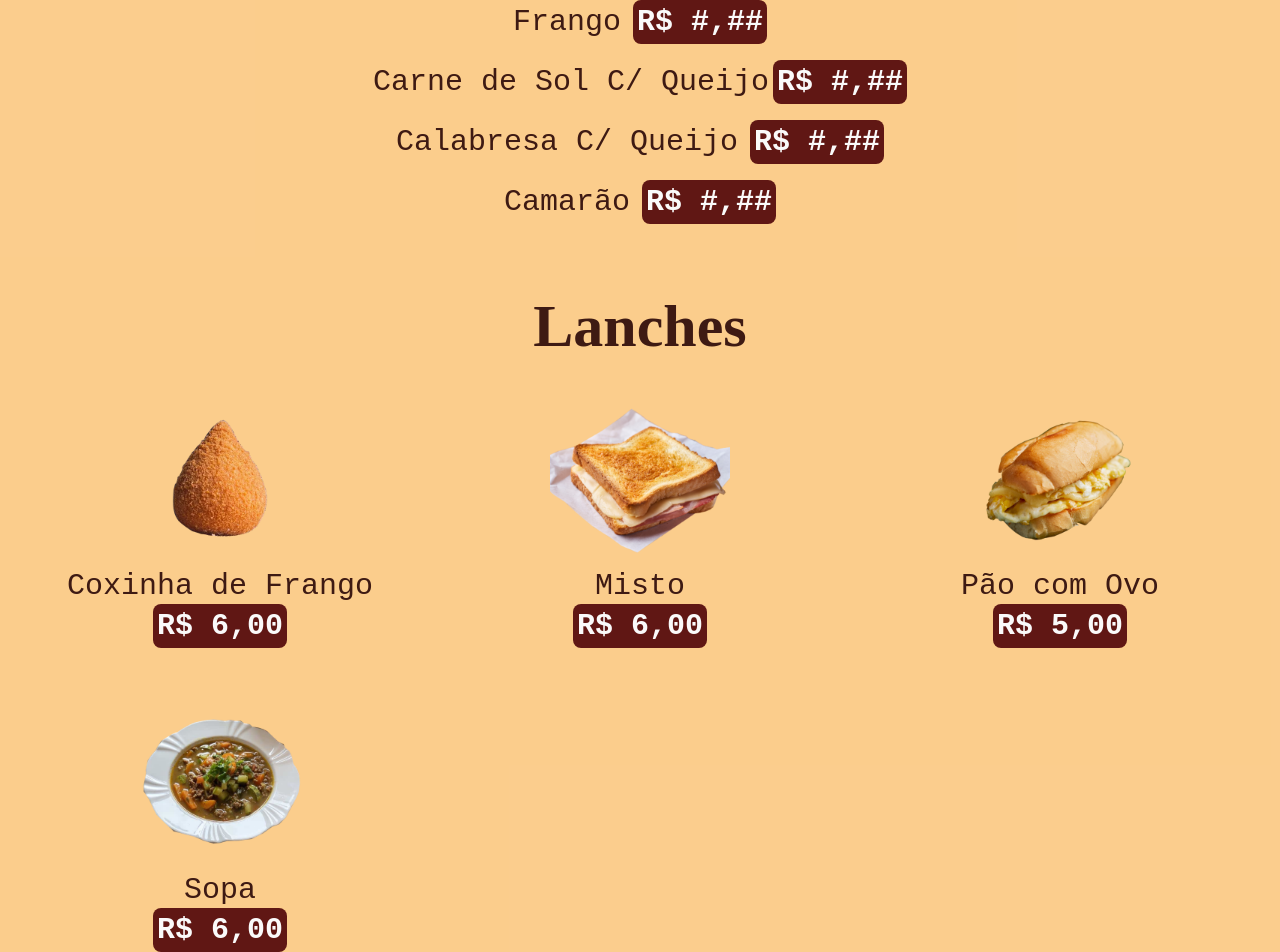
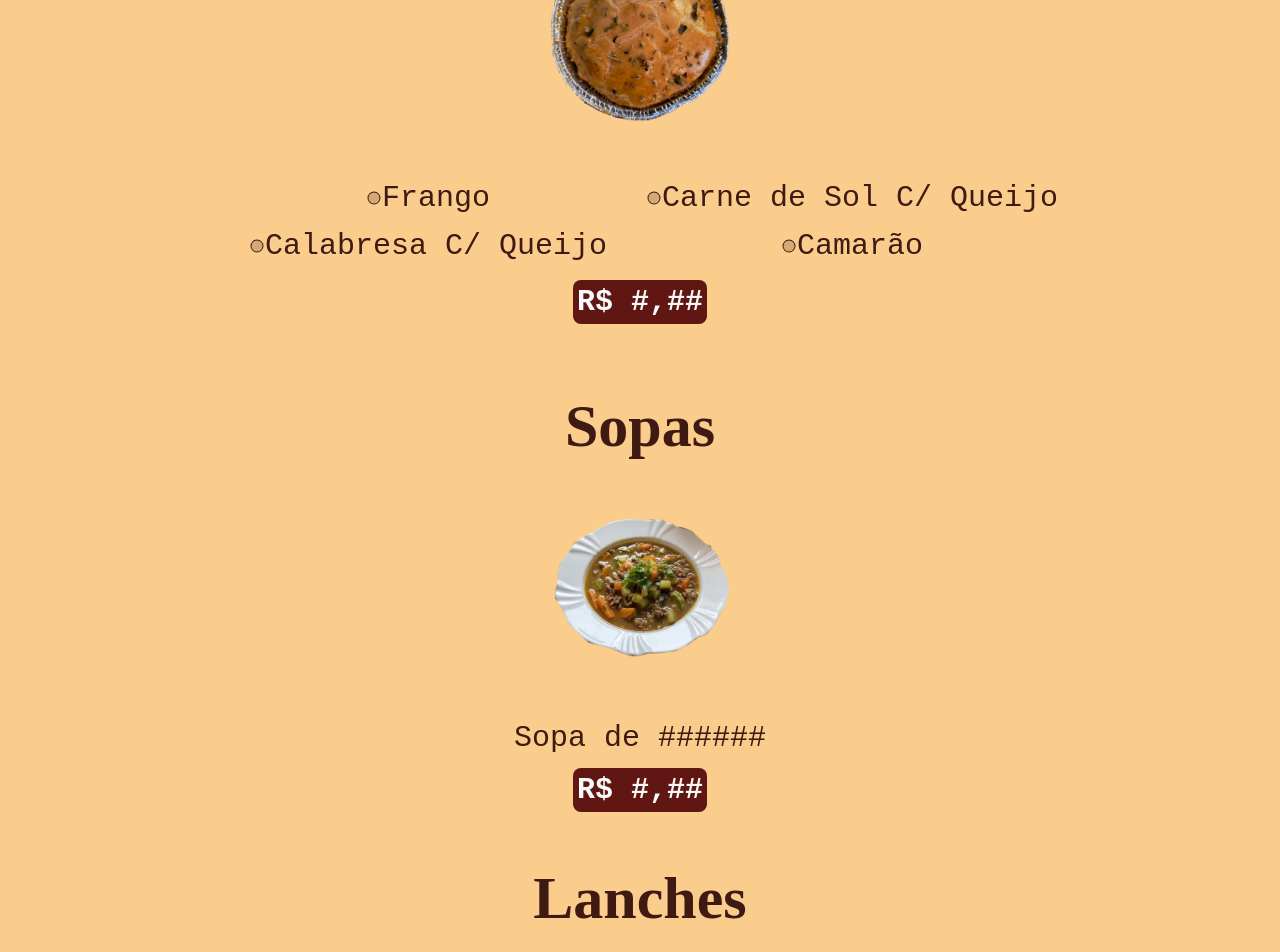
Before and after one commit to sauba/spa-comedoria-emporio-brisa, a Next.js app: page / in a window 1280 px wide. Shown: the part 760-1712 px from the top of the page. Built offline with nearby package versions, Linux system fonts and the light colour scheme.

Commit message:
Update: Add Sopas component

```diff
--- a/src/app/page.tsx
+++ b/src/app/page.tsx
@@ -6,6 +6,7 @@ import CardapioDoces from "@/components/CardapioDoces";
 import CardapioEmpadas from "@/components/CardapioEmpadas";
 import CardapioLanches from "@/components/CardapioLanches";
 import CardapioPasteis from "@/components/CardapioPasteis";
+import CardapioSopas from "@/components/CardapioSopas";
 import CardapioTapiocas from "@/components/CardapioTapiocas";
 import Footer from "@/components/Footer";
 import Header from "@/components/Header";
@@ -16,6 +17,7 @@ export default function Home() {
       <Header />
       <About />
       <CardapioEmpadas />
+      <CardapioSopas />
       <CardapioLanches />
       <CardapioCuscuz />
       <CardapioDoces />
--- a/src/components/CardapioBebibasGeladas/index.tsx
+++ b/src/components/CardapioBebibasGeladas/index.tsx
@@ -4,7 +4,7 @@ import Image from "next/image";
 import imgAguaMineral from "../../../public/aguaMineral.svg";
 import imgAguaMineralComGas from "../../../public/aguaMineralComGas.svg";
 import imgAguaMineralUmLitroeMeio from "../../../public/aguaMineralUmLitroEMeioSemGas.svg";
-import imgRefrigeranteDiversosLitro from "../../../public/refrigeranteDiversosLitro.svg";
+import imgRefrigeranteDiversosLitro from "../../../public/litrococaguarana.svg";
 import imgRefrigeranteLata from "../../../public/refrigerantelata.svg";
 import imgSucoPolpas from "../../../public/sucoPolpas.svg";
 
--- a/src/components/CardapioEmpadas/index.tsx
+++ b/src/components/CardapioEmpadas/index.tsx
@@ -1,4 +1,5 @@
 'use client'
+import { Circle } from "@phosphor-icons/react"
 import Image from "next/image"
 
 export default function CardapioEmpadas() {
@@ -16,29 +17,34 @@ export default function CardapioEmpadas() {
         text-own-brown-dark
         font-caveat
       `} id="cardapioempadas">
-      <span className={`flex justify-center items-center gap-2`}>
+      <span className={`flex-col justify-center items-center gap-2`}>
         <p className={`text-6xl 2xl:text-8xl pt-14 font-bold`}>Empadas</p>
-        <Image src={`/empada01.png`} width={200} height={200} alt="" />
+        <Image src={`/empada01.png`} width={200} height={200} className={`mx-auto py-8 hover:transition-transform hover:scale-150 hover:cursor-pointer`} alt="" />
       </span>
 
-      <div className={`w-full flex flex-col justify-center items-center p-4 gap-4`}>
-        <span className={`w-full flex text-center justify-center items-center gap-3`}>
+      <div className={`w-full p-4 flex flex-col justify-center items-center gap-4`}>
+        <div className={`grid grid-cols-2 justify-center items-center gap-3`}>
+          <span className={`w-full flex text-center justify-center xl:justify-center items-center`}>
+            <Circle size={16} weight="duotone" />
             <span className={`text-xl lg:text-2xl xl:text-3xl 2xl:text-4xl font-pt-mono`}>Frango</span>
-          <span className={`text-xl lg:text-2xl xl:text-3xl 2xl:text-4xl p-1 font-pt-mono font-bold rounded-lg bg-own-brown text-zinc-50`}>R$ #,##</span>
           </span>
 
-        <span className={`w-full flex text-center justify-center items-center gap-1`}>
+          <span className={`w-full flex text-center justify-center xl:justify-center items-center`}>
+            <Circle size={16} weight="duotone" />
             <span className={`text-xl lg:text-2xl xl:text-3xl 2xl:text-4xl font-pt-mono`}>Carne de Sol C/ Queijo</span>
-          <span className={`text-xl lg:text-2xl xl:text-3xl 2xl:text-4xl p-1 font-pt-mono font-bold rounded-lg bg-own-brown text-zinc-50`}>R$ #,##</span>
           </span>
 
-        <span className={`w-full flex text-center justify-center items-center gap-3`}>
+          <span className={`w-full flex text-center justify-center xl:justify-center items-center`}>
+            <Circle size={16} weight="duotone" />
             <span className={`text-xl lg:text-2xl xl:text-3xl 2xl:text-4xl font-pt-mono`}>Calabresa C/ Queijo</span>
-          <span className={`text-xl lg:text-2xl xl:text-3xl 2xl:text-4xl p-1 font-pt-mono font-bold rounded-lg bg-own-brown text-zinc-50`}>R$ #,##</span>
           </span>
 
-        <span className={`w-full flex text-center justify-center items-center gap-3`}>
+          <span className={`w-full flex text-center justify-center xl:justify-center items-center`}>
+            <Circle size={16} weight="duotone" />
             <span className={`text-xl lg:text-2xl xl:text-3xl 2xl:text-4xl font-pt-mono`}>Camarão</span>
+          </span>
+        </div>
+        <span className={`w-full flex text-center justify-center xl:justify-center items-center`}>
           <span className={`text-xl lg:text-2xl xl:text-3xl 2xl:text-4xl p-1 font-pt-mono font-bold rounded-lg bg-own-brown text-zinc-50`}>R$ #,##</span>
         </span>
       </div>
--- a/src/components/CardapioLanches/index.tsx
+++ b/src/components/CardapioLanches/index.tsx
@@ -3,7 +3,6 @@
 import imgCoxinhaFrango from "../../../public/coxinhadefrango.svg"
 import imgPaoComOvo from "../../../public/paoComOvo.svg"
 import imgMistoQuente from "../../../public/sanduicheMisto.svg"
-import imgSopa from "../../../public/sopas.svg"
 
 import Image from "next/image"
 
@@ -36,7 +35,7 @@ export default function CardapioLanches() {
         </span>
 
         <span className={`w-full flex-col text-center justify-between xl:justify-center items-center gap-3 rounded-lg border-none outline-none p-4`}>
-          <Image src={imgMistoQuente} width={180} height={180} alt="" className={`mx-auto hover:transition-transform hover:scale-150 hover:cursor-pointer`} priority />
+          <Image src={imgMistoQuente} width={180} height={180} alt="" className={`mx-auto hover:transition-transform hover:scale-125 hover:cursor-pointer`} priority />
           <div className={`flex flex-col justify-center items-center`}>
             <span className={`text-xl lg:text-2xl xl:text-3xl 2xl:text-4xl font-pt-mono`}>Misto</span>
             <span className={`text-xl lg:text-2xl xl:text-3xl 2xl:text-4xl p-1 font-pt-mono font-bold rounded-lg bg-own-brown text-zinc-50`}>R$ 6,00</span>
@@ -50,14 +49,6 @@ export default function CardapioLanches() {
             <span className={`text-xl lg:text-2xl xl:text-3xl 2xl:text-4xl p-1 font-pt-mono font-bold rounded-lg bg-own-brown text-zinc-50`}>R$ 5,00</span>
           </div>
         </span>
-
-        <span className={`w-full flex-col text-center justify-between xl:justify-center items-center gap-3 rounded-lg border-none outline-none p-4`}>
-          <Image src={imgSopa} width={180} height={180} alt="" className={`mx-auto hover:transition-transform hover:scale-150 hover:cursor-pointer`} priority />
-          <div className={`flex flex-col justify-center items-center`}>
-            <span className={`text-xl lg:text-2xl xl:text-3xl 2xl:text-4xl font-pt-mono`}>Sopa</span>
-            <span className={`text-xl lg:text-2xl xl:text-3xl 2xl:text-4xl p-1 font-pt-mono font-bold rounded-lg bg-own-brown text-zinc-50`}>R$ 6,00</span>
-          </div>
-        </span>
       </div>
     </div>
   )
--- /dev/null
+++ b/src/components/CardapioSopas/index.tsx
@@ -0,0 +1,30 @@
+'use client'
+import Image from "next/image"
+
+export default function CardapioSopas() {
+  return (
+    <div className={`
+        w-full
+        cardapiosopas
+        flex
+        flex-col
+        justify-center
+        items-center
+        text-center
+        outline-none
+        border-none
+        text-own-brown-dark
+        font-caveat
+      `} id="cardapiosopas">
+      <span className={`flex-col justify-center items-center gap-2`}>
+        <p className={`text-6xl 2xl:text-8xl pt-14 font-bold`}>Sopas</p>
+        <Image src={`/sopas.svg`} width={200} height={200} className={`mx-auto py-8 hover:transition-transform hover:scale-150 hover:cursor-pointer`} alt="" />
+      </span>
+
+      <span className={`w-full flex flex-col text-center justify-center xl:justify-center items-center gap-3`}>
+        <span className={`text-xl lg:text-2xl xl:text-3xl 2xl:text-4xl font-pt-mono`}>Sopa de ######</span>
+        <span className={`text-xl lg:text-2xl xl:text-3xl 2xl:text-4xl p-1 font-pt-mono font-bold rounded-lg bg-own-brown text-zinc-50`}>R$ #,##</span>
+      </span>
+    </div>
+  )
+}
```
Lines whose indentation alone changed are shown as unchanged.
